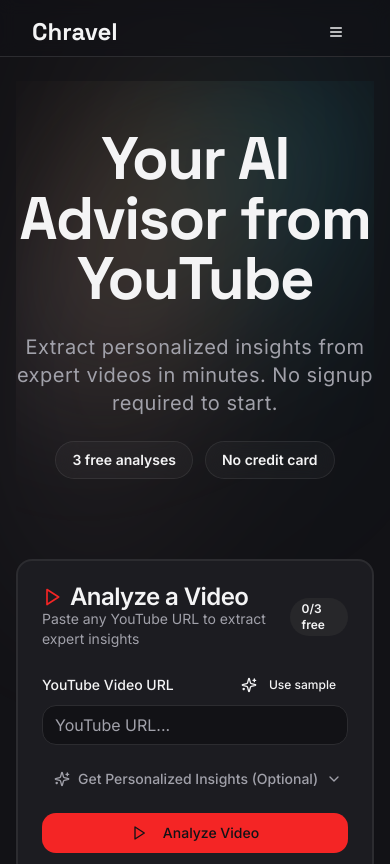
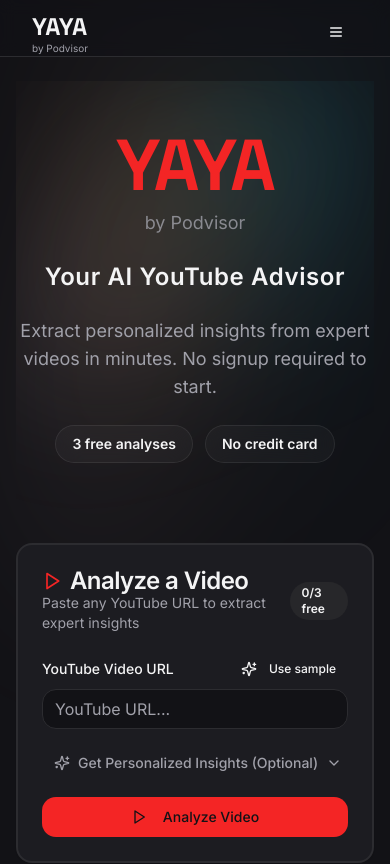
Before and after one commit to MeechYourGoals/podvisor, a React (Vite) app: page / in a window 390 px wide. Shown: the top 864 px of the page. Built offline with nearby package versions, Linux system fonts and the light colour scheme; no server answers.

Commit message:
Refactor: Integrate YAYA branding

```diff
--- a/index.html
+++ b/index.html
@@ -3,10 +3,10 @@
   <head>
     <meta charset="UTF-8" />
     <meta name="viewport" content="width=device-width, initial-scale=1.0" />
-    <title>Chravel - AI-Native Travel & Event Management</title>
-    <meta name="description" content="The collaborative operating system for travel, logistics, and events. Plan trips, coordinate teams, and manage events with AI-powered insights and real-time collaboration." />
-    <meta name="author" content="Chravel" />
-    <meta name="keywords" content="travel planning, event management, group travel, collaborative planning, AI travel assistant, logistics management" />
+    <title>YAYA by Podvisor - Your AI YouTube Advisor</title>
+    <meta name="description" content="Extract personalized insights from expert YouTube videos in minutes. YAYA analyzes any video and delivers universal + personalized insights tailored to your context." />
+    <meta name="author" content="Podvisor" />
+    <meta name="keywords" content="youtube insights, AI video analysis, personalized learning, youtube advisor, video summarization, AI insights" />
 
     <!-- Google Fonts -->
     <link rel="preconnect" href="https://fonts.googleapis.com">
@@ -14,16 +14,16 @@
     <link href="https://fonts.googleapis.com/css2?family=Inter:wght@400;500;600;700&family=Space+Grotesk:wght@500;600;700&display=swap" rel="stylesheet">
 
     <!-- Open Graph / Facebook -->
-    <meta property="og:title" content="Chravel - AI-Native Travel & Event Management" />
-    <meta property="og:description" content="The collaborative operating system for travel, logistics, and events. Plan trips, coordinate teams, and manage events with AI-powered insights." />
+    <meta property="og:title" content="YAYA by Podvisor - Your AI YouTube Advisor" />
+    <meta property="og:description" content="Extract personalized insights from expert YouTube videos in minutes. Get universal + personalized insights tailored to your context." />
     <meta property="og:type" content="website" />
-    <meta property="og:url" content="https://chravel.com" />
+    <meta property="og:url" content="https://podvisor.com" />
     <meta property="og:image" content="/placeholder.svg" />
 
     <!-- Twitter -->
     <meta name="twitter:card" content="summary_large_image" />
-    <meta name="twitter:title" content="Chravel - AI-Native Travel & Event Management" />
-    <meta name="twitter:description" content="The collaborative operating system for travel, logistics, and events." />
+    <meta name="twitter:title" content="YAYA by Podvisor - Your AI YouTube Advisor" />
+    <meta name="twitter:description" content="Extract personalized insights from expert YouTube videos in minutes." />
     <meta name="twitter:image" content="/placeholder.svg" />
 
     <!-- PWA Support -->
--- a/src/components/AppHeader.tsx
+++ b/src/components/AppHeader.tsx
@@ -12,8 +12,9 @@ export const AppHeader = () => {
     <header className="sticky top-0 z-50 w-full border-b bg-background/95 backdrop-blur supports-[backdrop-filter]:bg-background/60 pt-safe">
       <div className="container flex h-12 items-center justify-between">
         <div className="flex items-center gap-2">
-          <div className="text-2xl font-display font-bold text-foreground">
-            Chravel
+          <div className="flex flex-col leading-none">
+            <span className="text-2xl font-display font-bold text-foreground">YAYA</span>
+            <span className="text-[10px] text-muted-foreground">by Podvisor</span>
           </div>
         </div>
 
--- a/src/components/HeroSection.tsx
+++ b/src/components/HeroSection.tsx
@@ -5,10 +5,18 @@ const HeroSection = () => {
     <div className="relative py-12 mb-8 overflow-hidden">
       <div className="absolute inset-0 bg-gradient-mesh opacity-50 blur-3xl"></div>
       <div className="relative max-w-4xl mx-auto text-center space-y-6">
-        <h1 className="text-6xl md:text-7xl font-display font-bold tracking-tight">
-          Your AI Advisor from YouTube
-        </h1>
-        <p className="text-xl md:text-2xl text-muted-foreground max-w-2xl mx-auto tracking-wide">
+        <div className="space-y-2">
+          <h1 className="text-7xl md:text-8xl font-display font-bold tracking-tight bg-gradient-to-r from-primary via-accent to-primary bg-clip-text text-transparent">
+            YAYA
+          </h1>
+          <p className="text-lg md:text-xl text-muted-foreground/80">
+            by Podvisor
+          </p>
+        </div>
+        <p className="text-2xl md:text-3xl font-semibold tracking-wide">
+          Your AI YouTube Advisor
+        </p>
+        <p className="text-lg md:text-xl text-muted-foreground max-w-2xl mx-auto">
           Extract personalized insights from expert videos in minutes. No signup required to start.
         </p>
         <div className="flex items-center justify-center gap-3">
--- a/src/components/marketing/ComparisonSection.tsx
+++ b/src/components/marketing/ComparisonSection.tsx
@@ -9,10 +9,10 @@ export const ComparisonSection = () => {
 
       <div className="relative text-center space-y-4 max-w-3xl mx-auto">
         <h2 className="text-5xl font-bold font-display">
-          Why Podvisor vs. Manual AI Workflows?
+          Why YAYA vs. Manual AI Workflows?
         </h2>
         <p className="text-xl text-muted-foreground leading-relaxed">
-          ChatGPT and NotebookLM are amazing — but for extracting insights from videos, here's why Podvisor is 10x faster and more comprehensive
+          ChatGPT and NotebookLM are amazing — but for extracting insights from videos, here's why YAYA is 10x faster and more comprehensive
         </p>
       </div>
 
--- a/src/components/marketing/HowItWorksSection.tsx
+++ b/src/components/marketing/HowItWorksSection.tsx
@@ -23,7 +23,7 @@ export const HowItWorksSection = () => {
     <section className="py-12">
       <div className="max-w-5xl mx-auto">
         <div className="text-center space-y-3 mb-12">
-          <h2 className="text-3xl font-display font-bold">How It Works</h2>
+          <h2 className="text-3xl font-display font-bold">How YAYA Works</h2>
           <p className="text-muted-foreground">
             Turn hours of video content into actionable insights in minutes
           </p>
```
